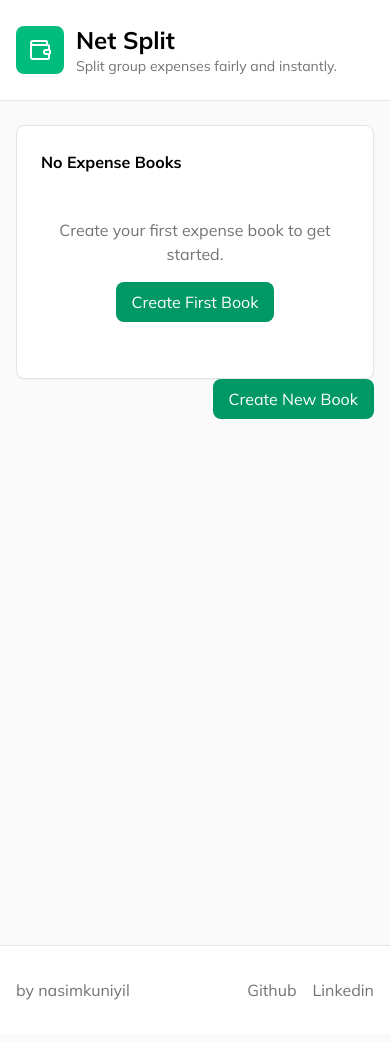
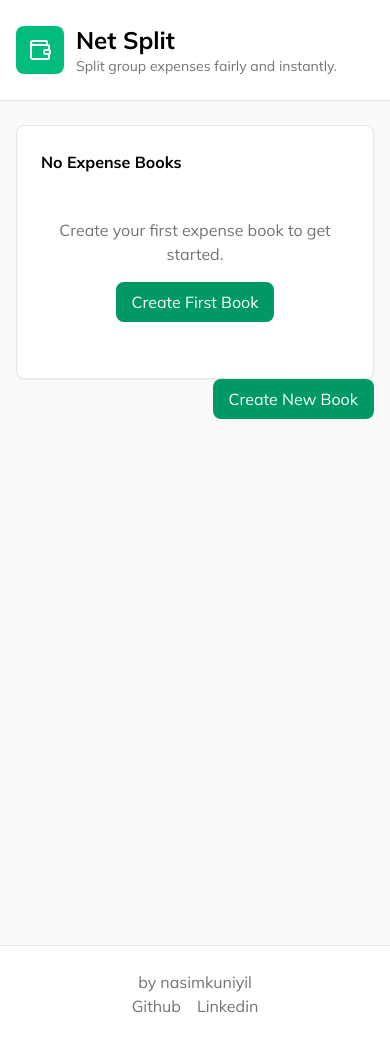
Before and after one commit to nasimkuniyil/net-split, a React (Vite) app: page / in a window 390 px wide. Built offline with nearby package versions, Linux system fonts and the light colour scheme.

Commit message:
refactor: improve footer layout

```diff
--- a/src/Layout.tsx
+++ b/src/Layout.tsx
@@ -23,11 +23,11 @@ export default function Layout() {
         <Outlet />
       </main>
       <footer className="border-t border-neutral-200 bg-white">
-        <div className="max-w-6xl mx-auto  py-8 px-4 ">
-          <div className="flex justify-between items-center">
+        <div className="max-w-6xl mx-auto  py-6 px-4 ">
+          <div className="flex flex-col sm:flex-row text-center sm:text-start sm:justify-between items-center ">
             {env.showDigitalHeroes ? (
               <>
-                <div>
+                <div className="mb-5">
                   <h3 className="font-semibold">Muhammed Nasim K</h3>
                   <ActionLink href="mailto:md.nasimkuniyil@gmail.com" underline light newPage>md.nasimkuniyil@gmail.com</ActionLink>
                 </div>
```
